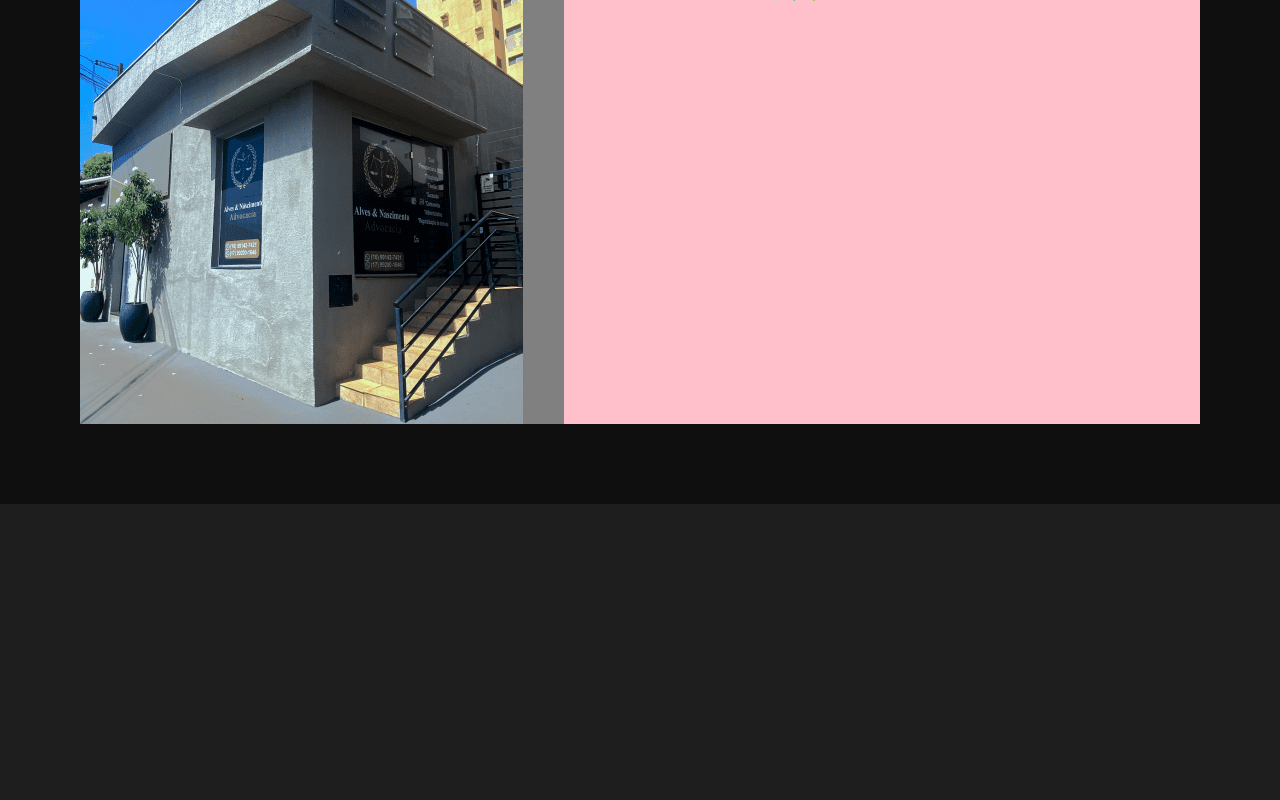
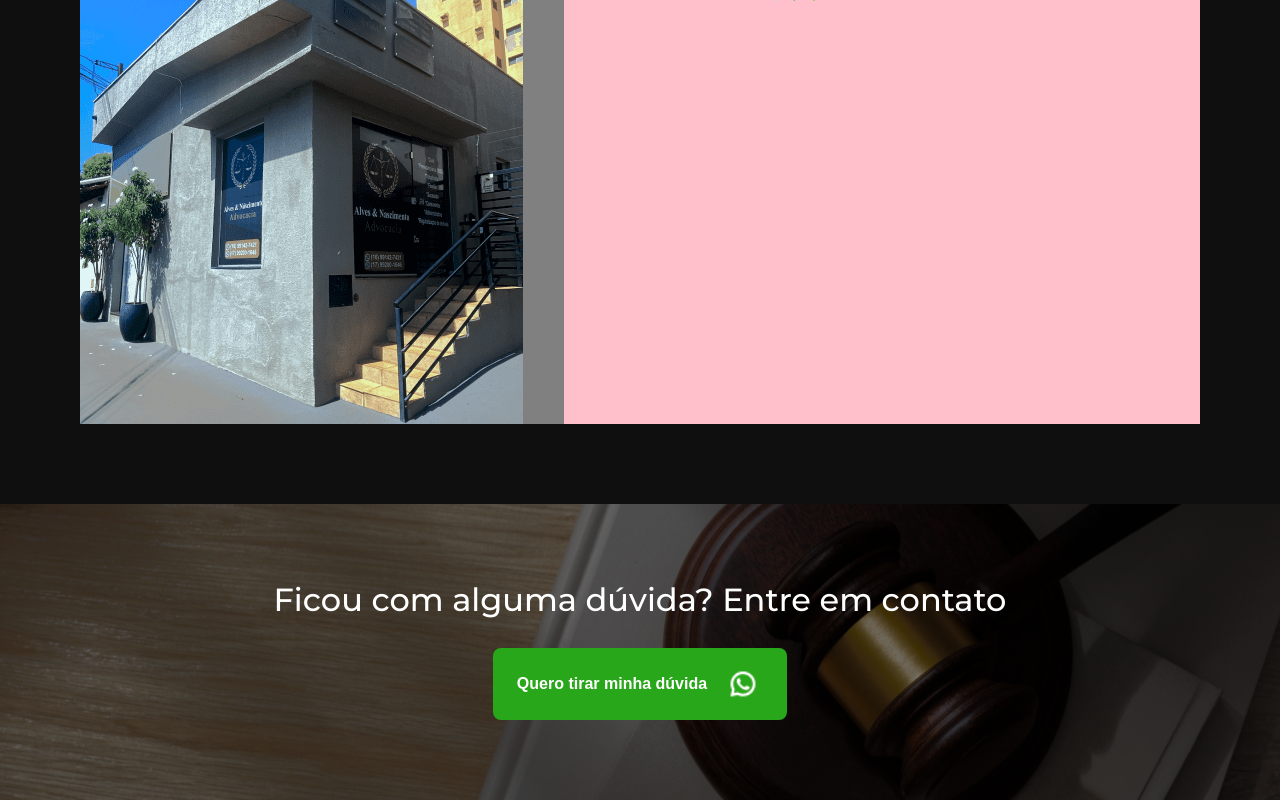
Before and after one commit to EmersonMatias/alves---nascimento-app, a React (Vite) app: page / in a window 1280 px wide. Shown: the part 5346-6146 px from the top of the page. Before the commit the page ends 5850 px from the top, so only its background shows below. Built offline with nearby package versions, Linux system fonts and the light colour scheme.

Commit message:
feat: add section 6

```diff
--- a/src/App.tsx
+++ b/src/App.tsx
@@ -3,6 +3,7 @@ import Section2 from "./components/sections/section-2/section-2"
 import Section3 from "./components/sections/section-3/section-3"
 import Section4 from "./components/sections/section-4/section-4"
 import Section5 from "./components/sections/section-5/section-5"
+import Section6 from "./components/sections/section-6/section-6"
 
 
 function App() {
@@ -14,7 +15,7 @@ function App() {
       <Section3 />
       <Section4 />
       <Section5 />
-
+      <Section6/>
     </main>
   )
 }
--- /dev/null
+++ b/src/components/sections/section-6/section-6.tsx
@@ -0,0 +1,11 @@
+import Button from "../../button/button";
+import Style from "./style";
+
+export default function Section6(){
+    return(
+        <Style.Container>
+            <h3>Ficou com alguma dúvida? Entre em contato</h3>
+            <Button>Quero tirar minha dúvida</Button>
+        </Style.Container>
+    )
+}
--- /dev/null
+++ b/src/components/sections/section-6/style.ts
@@ -0,0 +1,31 @@
+import styled from "styled-components"
+import Background from "../../../assets/img/BackgroundSection6.webp"
+
+
+const Container = styled.section`
+    width: 100%;
+    padding: 8rem 4rem;
+    display: flex;
+    flex-direction: column;
+    align-items: center;
+    background-image: url(${Background});
+    background-repeat: no-repeat;
+    background-size: cover;
+    background-position: center;
+
+    h3{
+        font-size: 3.2rem;
+        font-weight: 500;
+        text-align: center;
+        margin-bottom: 3.2rem;
+    }
+`
+
+
+
+
+
+
+const Style = { Container }
+
+export default Style
```
Also changed, not shown: src/assets/img/BackgroundSection6.webp (added).
